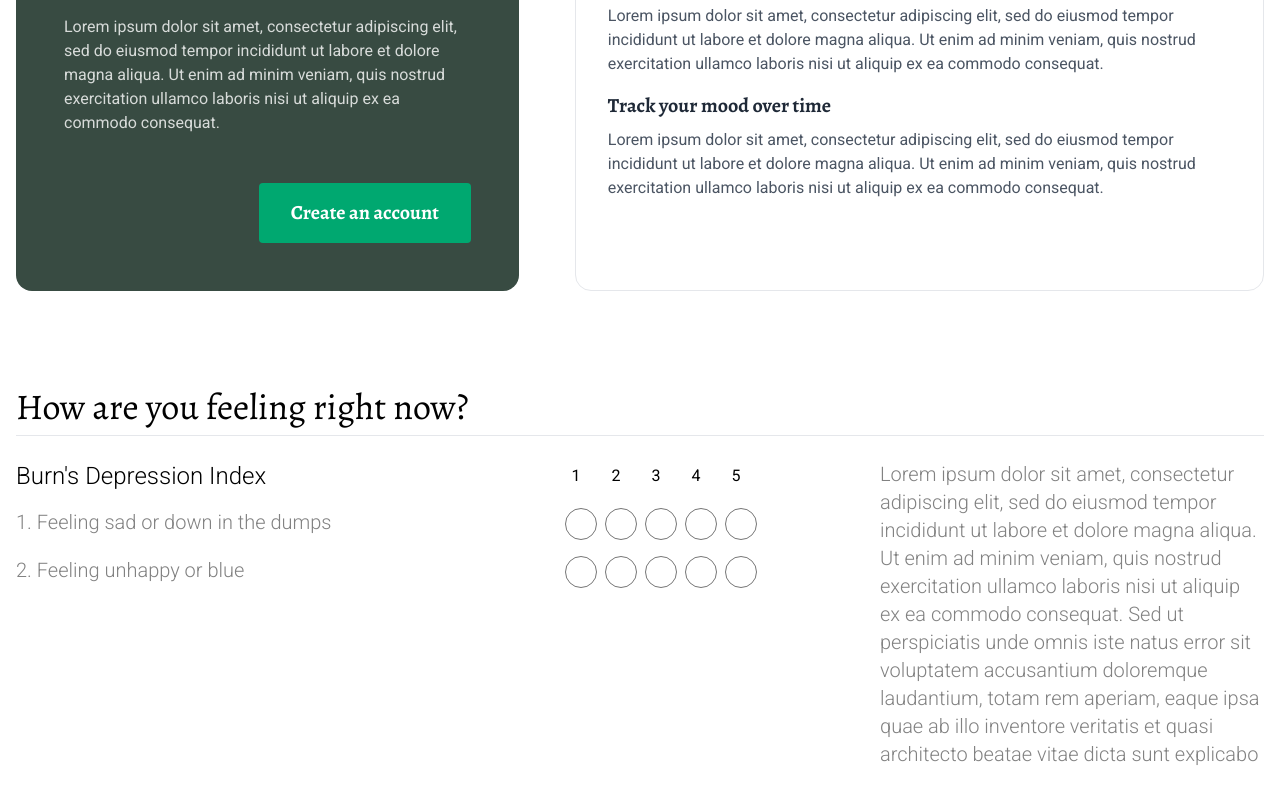
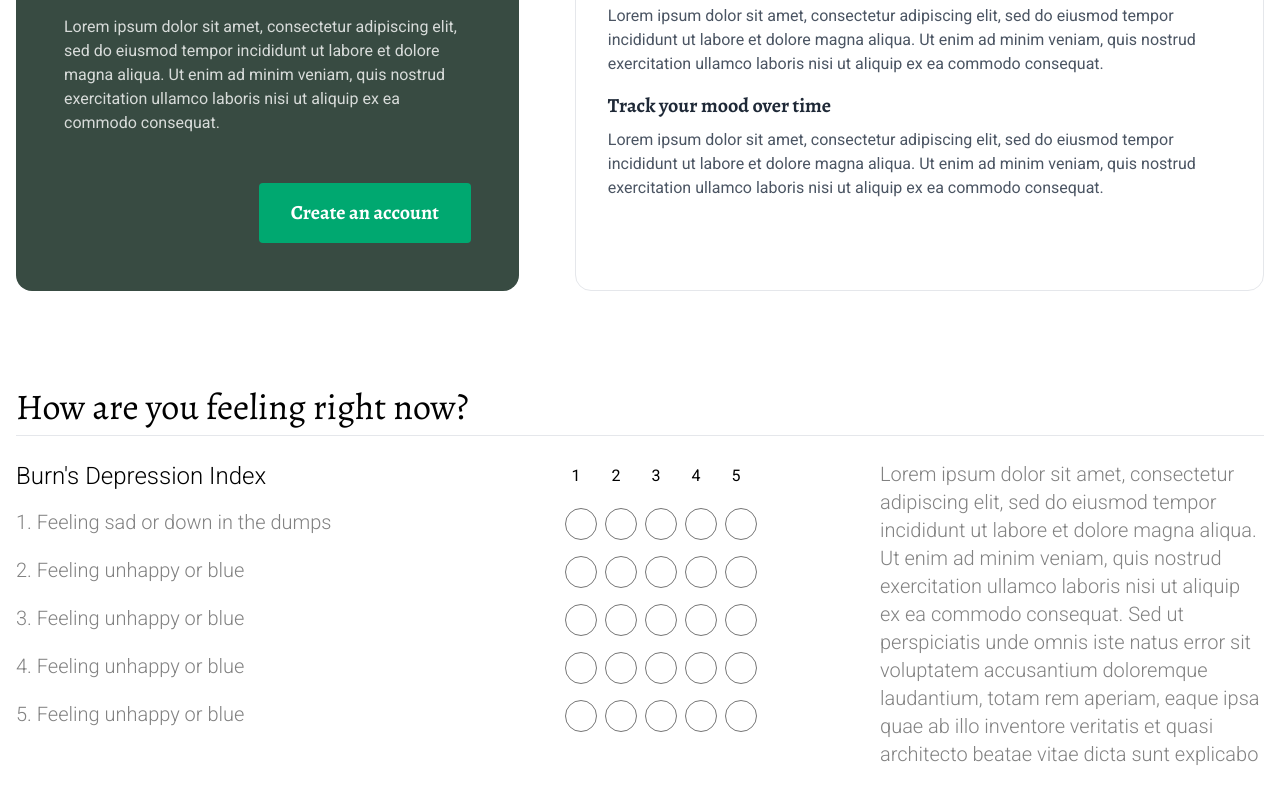
Before and after one commit to arbrsts/oneday, a Next.js app in the folder app/: page / in a window 1280 px wide. Shown: the part 345-1145 px from the top of the page. Built offline with nearby package versions, Linux system fonts and the light colour scheme.

Commit message:
modified:   app/src/components/questionnaire/Questionnaire.tsx

```diff
--- a/app/src/components/questionnaire/Questionnaire.tsx
+++ b/app/src/components/questionnaire/Questionnaire.tsx
@@ -21,6 +21,9 @@ const Questionnaire = () => {
                     </div>
                     <Question question='Feeling sad or down in the dumps' index={1} />
                     <Question question='Feeling unhappy or blue' index={2} />
+                    <Question question='Feeling unhappy or blue' index={3} />
+                    <Question question='Feeling unhappy or blue' index={4} />
+                    <Question question='Feeling unhappy or blue' index={5} />
                 </div>
 
                 <div className="text-content text-xl leading-7 font-extralight">
```
